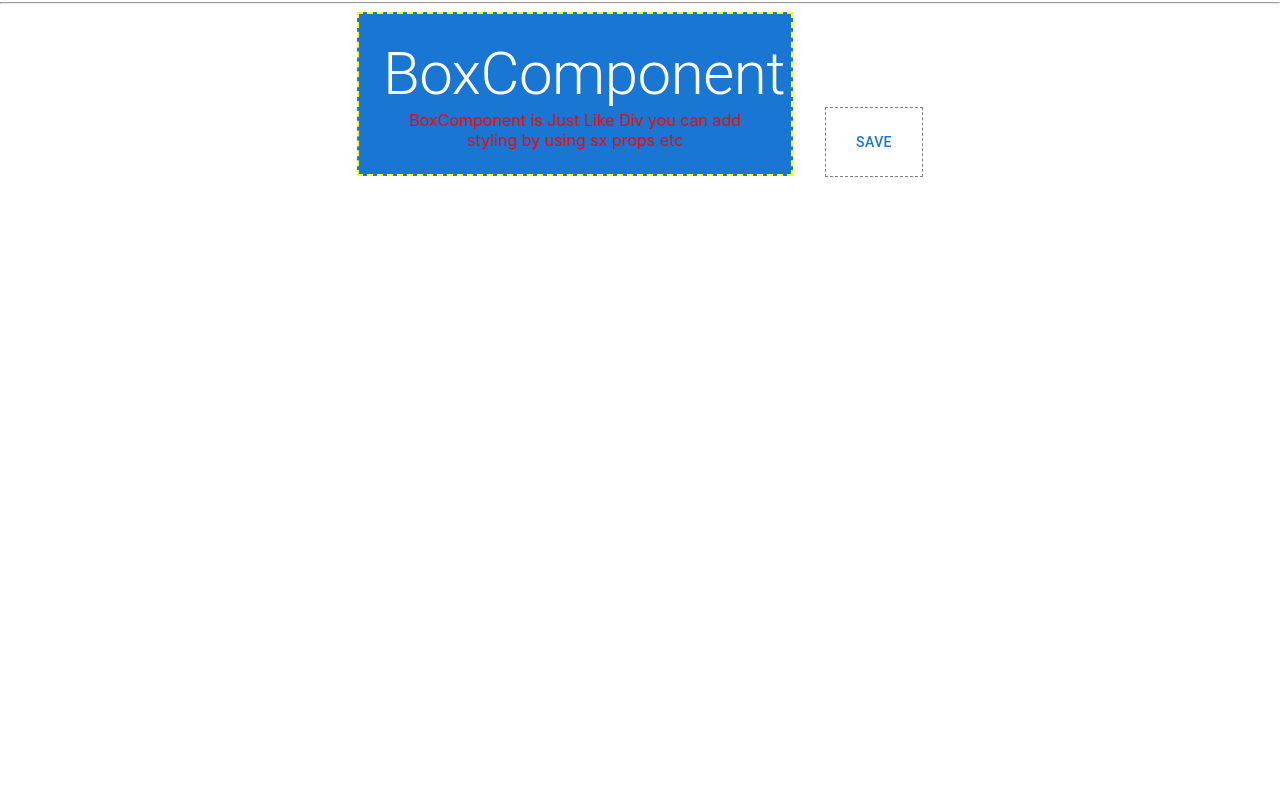
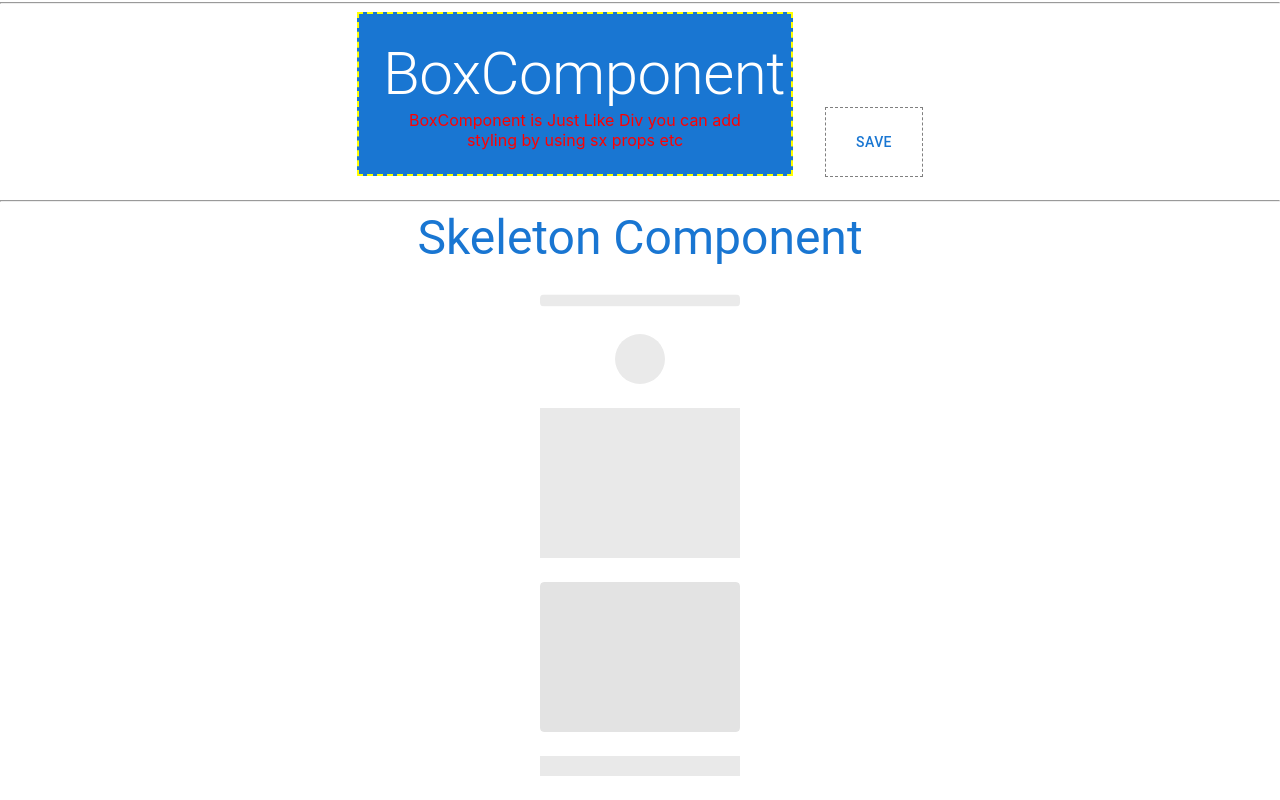
Before and after one commit to ZeeshiDeveloper/Material-UI-V5-for-Designing-in-React, a React (Create React App) app: page / in a window 1280 px wide. Shown: the part 2467-3267 px from the top of the page. Before the commit the page ends 2659 px from the top, so only its background shows below. Built offline with nearby package versions, Linux system fonts and the light colour scheme.

Commit message:
Skeleton Component

```diff
--- a/src/App.js
+++ b/src/App.js
@@ -9,6 +9,7 @@ import MaterialIcons from './components/MaterialIcons';
 import RatingStars from './components/RatingStars';
 import Cards from './components/Cards';
 import BoxComponent from './components/BoxComponent';
+import SkeletonCom from './components/SkeletonCom';
 
 function App() {
 
@@ -88,6 +89,8 @@ function App() {
       <Cards />
       <hr />
       <BoxComponent />
+      <hr />
+      <SkeletonCom/>
     </div>
   );
 }
--- /dev/null
+++ b/src/components/SkeletonCom.js
@@ -0,0 +1,19 @@
+import React from 'react'
+import { Skeleton , Typography } from '@mui/material'
+
+const SkeletonComp = () => {
+  return (
+    <div sx={{width: '100%', display: 'flex',  justifyContent: 'center'}}>
+        <Typography variant="h3" color="primary.superDark">Skeleton Component</Typography>
+        <Skeleton  variant="text" width={200} sx={{m:3, marginLeft:"auto", marginRight:"auto"}}/>
+        <Skeleton  variant="circular" width={50} height={50} sx={{m:3, marginLeft:"auto", marginRight:"auto"}}/>
+        <Skeleton  variant="rectangular" width={200} height={150} sx={{m:3, marginLeft:"auto", marginRight:"auto"}}/>
+        <Skeleton  variant="rounded" animation="wave" width={200} height={150} sx={{m:3, marginLeft:"auto", marginRight:"auto"}}/>
+        <Skeleton  variant="string" sx={{m:3, marginLeft:"auto", marginRight:"auto"}} width={200} />
+    </div>
+  )
+}
+
+export default SkeletonComp;
+
+// all other variant and examples are shown in Material-UI-V5.com
```
